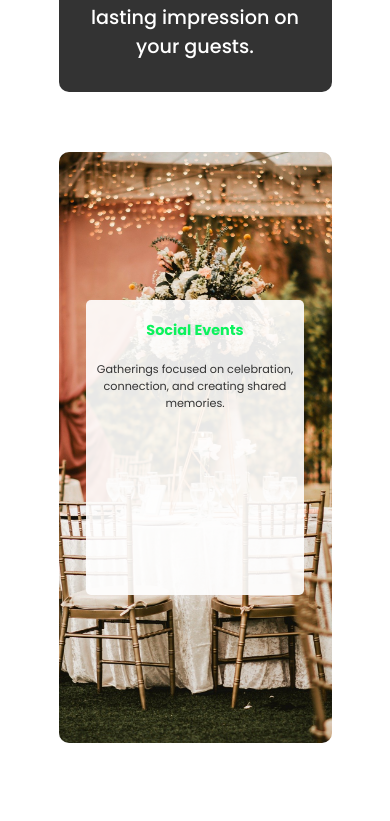
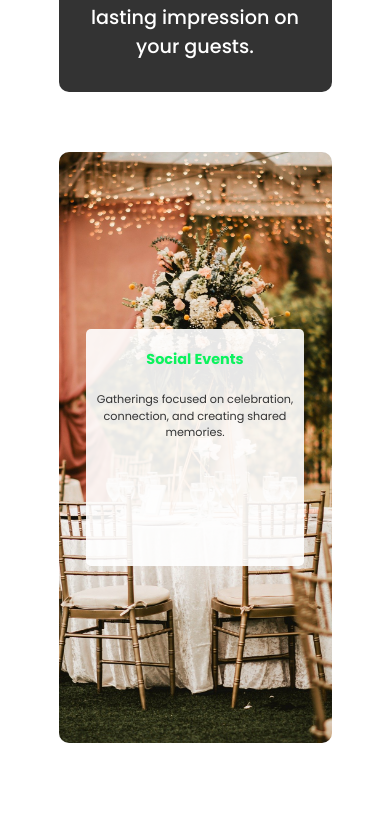
Before and after one commit to Masankwa/ChefJoe, a plain HTML site: page index.html in a window 390 px wide. Shown: the part 1918-2739 px from the top of the page. Drawn offline with Linux system fonts and the light colour scheme; grey boxes are pictures that could not be loaded.

Commit message:
correction 4

```diff
--- a/css/style.css
+++ b/css/style.css
@@ -565,7 +565,7 @@ body{
         margin-bottom: 20px;
     }
     .grid-content{
-        height:50%;
+        height:40%;
     }
     .feature-body .grid{
         width:100%;
```
